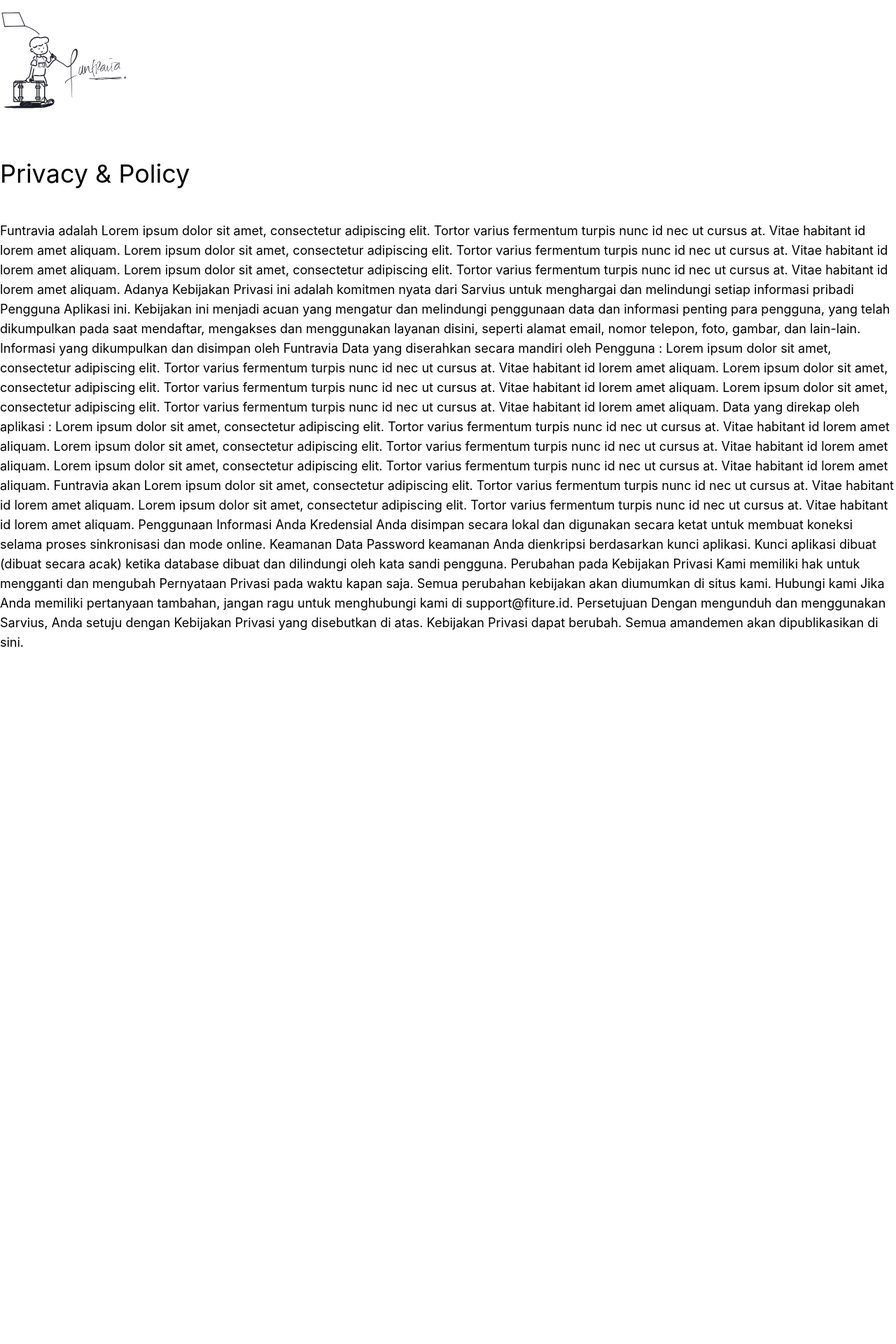
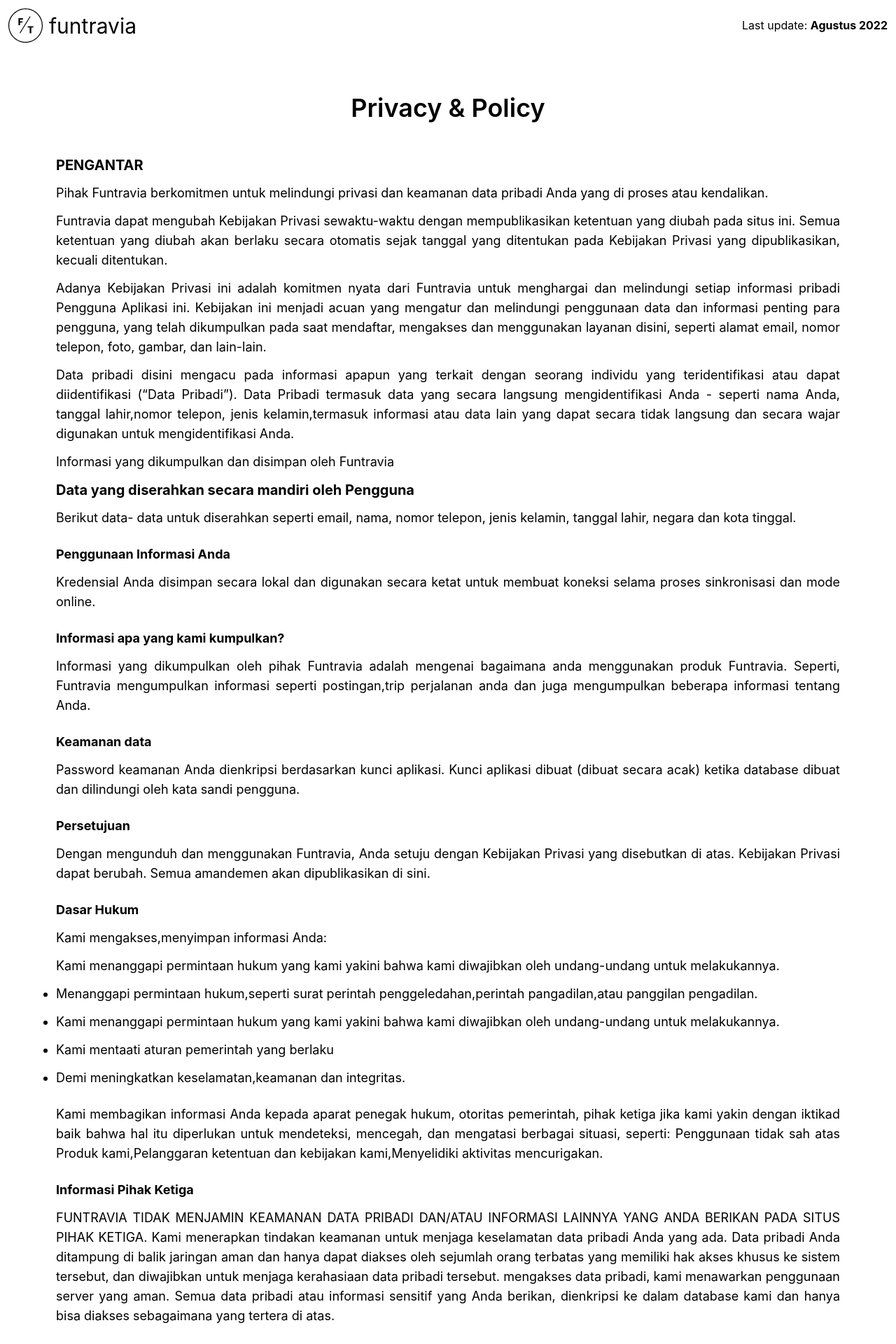
Before and after one commit to dhikadhiwijna/aerosoft, a Next.js app: page /privacypolicy in a window 1280 px wide. Shown: the part 100-2020 px from the top of the page at 70% size. Before the commit the page ends 1128 px from the top, so only its background shows below. Built offline with nearby package versions, Linux system fonts and the light colour scheme.

Commit message:
final revission

```diff
--- a/component/ContactUs.tsx
+++ b/component/ContactUs.tsx
@@ -25,7 +25,7 @@
         <form
           className="flex flex-1 flex-col w-full"
           method="POST"
-          action="https://formsubmit.co/data.funtravia@gmail.com"
+          action="https://formsubmit.co/support@funtravia.com"
           encType="multipart/form-data"
         >
           <input
--- a/component/Masthead.tsx
+++ b/component/Masthead.tsx
@@ -66,12 +66,14 @@
             <h2 className="text-md lg:text-xl uppercase font-normal ml-2">
               Download sekarang!
             </h2>
+
             <Image
               src="/assets/googleplay.svg"
               alt="Phone Logo"
               width={120}
               height={80}
             />
+
             <Image
               src="/assets/appleplay.svg"
               alt="Phone Logo"
--- a/pages/privacypolicy.tsx
+++ b/pages/privacypolicy.tsx
@@ -1,67 +1,188 @@
+import Head from "next/head";
 import Image from "next/image";
+import Link from "next/link";
 import React from "react";
 
 const PrivacyPolicy = () => {
   return (
-    <div className="container mx-auto my-24">
-      <div>
+    <section className="bg-light-white lg:py-16">
+      <div className="container mx-auto py-6 bg-white">
+        <Head>
+          <title>Funtravia&apos;s Privacy &amp; Policy</title>
+          <meta name="description" content="Funtravia's Landing Page" />
+          <link rel="icon" href="/vercel.svg" />
+        </Head>
+
+        <div className="flex flex-1 px-3 justify-between items-center ">
+          <Link href="../">
+            <div className="my-6 flex justify-center items-center gap-2 cursor-pointer">
               <Image
-          src="/assets/funtravialogo.svg"
+                src="/vercelblack.svg"
                 alt="Funtravia-Logo"
-          width={180}
-          height={180}
+                width={50}
+                height={50}
               />
+              <h3 className="text-3xl">funtravia</h3>
+            </div>
+          </Link>
+
+          <p>
+            Last update: <strong>Agustus 2022</strong>
+          </p>
         </div>
 
-      <div className="text-4xl my-12">Privacy &amp; Policy</div>
+        <div className="container px-6 lg:px-20 gap-5 my-12 text-lg text-justify">
+          <div className="text-4xl my-12 text-center font-semibold">
+            Privacy &amp; Policy
+          </div>
 
-      <div className="text-lg">
-        Funtravia adalah Lorem ipsum dolor sit amet, consectetur adipiscing
-        elit. Tortor varius fermentum turpis nunc id nec ut cursus at. Vitae
-        habitant id lorem amet aliquam. Lorem ipsum dolor sit amet, consectetur
-        adipiscing elit. Tortor varius fermentum turpis nunc id nec ut cursus
-        at. Vitae habitant id lorem amet aliquam. Lorem ipsum dolor sit amet,
-        consectetur adipiscing elit. Tortor varius fermentum turpis nunc id nec
-        ut cursus at. Vitae habitant id lorem amet aliquam. Adanya Kebijakan
-        Privasi ini adalah komitmen nyata dari Sarvius untuk menghargai dan
-        melindungi setiap informasi pribadi Pengguna Aplikasi ini. Kebijakan ini
-        menjadi acuan yang mengatur dan melindungi penggunaan data dan informasi
-        penting para pengguna, yang telah dikumpulkan pada saat mendaftar,
-        mengakses dan menggunakan layanan disini, seperti alamat email, nomor
-        telepon, foto, gambar, dan lain-lain. Informasi yang dikumpulkan dan
-        disimpan oleh Funtravia Data yang diserahkan secara mandiri oleh
-        Pengguna : Lorem ipsum dolor sit amet, consectetur adipiscing elit.
-        Tortor varius fermentum turpis nunc id nec ut cursus at. Vitae habitant
-        id lorem amet aliquam. Lorem ipsum dolor sit amet, consectetur
-        adipiscing elit. Tortor varius fermentum turpis nunc id nec ut cursus
-        at. Vitae habitant id lorem amet aliquam. Lorem ipsum dolor sit amet,
-        consectetur adipiscing elit. Tortor varius fermentum turpis nunc id nec
-        ut cursus at. Vitae habitant id lorem amet aliquam. Data yang direkap
-        oleh aplikasi : Lorem ipsum dolor sit amet, consectetur adipiscing elit.
-        Tortor varius fermentum turpis nunc id nec ut cursus at. Vitae habitant
-        id lorem amet aliquam. Lorem ipsum dolor sit amet, consectetur
-        adipiscing elit. Tortor varius fermentum turpis nunc id nec ut cursus
-        at. Vitae habitant id lorem amet aliquam. Lorem ipsum dolor sit amet,
-        consectetur adipiscing elit. Tortor varius fermentum turpis nunc id nec
-        ut cursus at. Vitae habitant id lorem amet aliquam. Funtravia akan Lorem
-        ipsum dolor sit amet, consectetur adipiscing elit. Tortor varius
-        fermentum turpis nunc id nec ut cursus at. Vitae habitant id lorem amet
-        aliquam. Lorem ipsum dolor sit amet, consectetur adipiscing elit. Tortor
-        varius fermentum turpis nunc id nec ut cursus at. Vitae habitant id
-        lorem amet aliquam. Penggunaan Informasi Anda Kredensial Anda disimpan
-        secara lokal dan digunakan secara ketat untuk membuat koneksi selama
-        proses sinkronisasi dan mode online. Keamanan Data Password keamanan
-        Anda dienkripsi berdasarkan kunci aplikasi. Kunci aplikasi dibuat
-        (dibuat secara acak) ketika database dibuat dan dilindungi oleh kata
-        sandi pengguna. Perubahan pada Kebijakan Privasi Kami memiliki hak untuk
-        mengganti dan mengubah Pernyataan Privasi pada waktu kapan saja. Semua
-        perubahan kebijakan akan diumumkan di situs kami. Hubungi kami Jika Anda
-        memiliki pertanyaan tambahan, jangan ragu untuk menghubungi kami di
-        support@fiture.id. Persetujuan Dengan mengunduh dan menggunakan Sarvius,
-        Anda setuju dengan Kebijakan Privasi yang disebutkan di atas. Kebijakan
-        Privasi dapat berubah. Semua amandemen akan dipublikasikan di sini.
+          <div className="text-xl font-bold mt-6">PENGANTAR</div>
+          <div className="my-3">
+            Pihak Funtravia berkomitmen untuk melindungi privasi dan keamanan
+            data pribadi Anda yang di proses atau kendalikan.
+          </div>
+          <div className="my-3">
+            Funtravia dapat mengubah Kebijakan Privasi sewaktu-waktu dengan
+            mempublikasikan ketentuan yang diubah pada situs ini. Semua
+            ketentuan yang diubah akan berlaku secara otomatis sejak tanggal
+            yang ditentukan pada Kebijakan Privasi yang dipublikasikan, kecuali
+            ditentukan.
+          </div>
+          <div className="my-3">
+            Adanya Kebijakan Privasi ini adalah komitmen nyata dari Funtravia
+            untuk menghargai dan melindungi setiap informasi pribadi Pengguna
+            Aplikasi ini. Kebijakan ini menjadi acuan yang mengatur dan
+            melindungi penggunaan data dan informasi penting para pengguna, yang
+            telah dikumpulkan pada saat mendaftar, mengakses dan menggunakan
+            layanan disini, seperti alamat email, nomor telepon, foto, gambar,
+            dan lain-lain.
+          </div>
+          <div className="my-3">
+            Data pribadi disini mengacu pada informasi apapun yang terkait
+            dengan seorang individu yang teridentifikasi atau dapat
+            diidentifikasi (“Data Pribadi”). Data Pribadi termasuk data yang
+            secara langsung mengidentifikasi Anda - seperti nama Anda, tanggal
+            lahir,nomor telepon, jenis kelamin,termasuk informasi atau data lain
+            yang dapat secara tidak langsung dan secara wajar digunakan untuk
+            mengidentifikasi Anda.
+          </div>
+          <div className="my-3">
+            Informasi yang dikumpulkan dan disimpan oleh Funtravia
+          </div>
+
+          <div className="text-xl font-bold ">
+            Data yang diserahkan secara mandiri oleh Pengguna
+          </div>
+          <div className="my-3">
+            Berikut data- data untuk diserahkan seperti email, nama, nomor
+            telepon, jenis kelamin, tanggal lahir, negara dan kota tinggal.
+          </div>
+
+          <div className="font-bold mt-6">Penggunaan Informasi Anda </div>
+          <div className="my-3">
+            Kredensial Anda disimpan secara lokal dan digunakan secara ketat
+            untuk membuat koneksi selama proses sinkronisasi dan mode online.
+          </div>
+
+          <div className="font-bold mt-6">
+            Informasi apa yang kami kumpulkan?
+          </div>
+          <div className="my-3">
+            Informasi yang dikumpulkan oleh pihak Funtravia adalah mengenai
+            bagaimana anda menggunakan produk Funtravia. Seperti, Funtravia
+            mengumpulkan informasi seperti postingan,trip perjalanan anda dan
+            juga mengumpulkan beberapa informasi tentang Anda.{" "}
+          </div>
+
+          <div className="font-bold mt-6">Keamanan data</div>
+          <div className="my-3">
+            Password keamanan Anda dienkripsi berdasarkan kunci aplikasi. Kunci
+            aplikasi dibuat (dibuat secara acak) ketika database dibuat dan
+            dilindungi oleh kata sandi pengguna.
+          </div>
+
+          <div className="font-bold mt-6">Persetujuan</div>
+          <div className="my-3">
+            Dengan mengunduh dan menggunakan Funtravia, Anda setuju dengan
+            Kebijakan Privasi yang disebutkan di atas. Kebijakan Privasi dapat
+            berubah. Semua amandemen akan dipublikasikan di sini.
+          </div>
+
+          <div className="font-bold mt-6">Dasar Hukum</div>
+          <div className="my-3">Kami mengakses,menyimpan informasi Anda:</div>
+          <div className="my-3">
+            Kami menanggapi permintaan hukum yang kami yakini bahwa kami
+            diwajibkan oleh undang-undang untuk melakukannya.
+          </div>
+
+          <ul className="list-disc flex flex-col gap-3">
+            <li>
+              Menanggapi permintaan hukum,seperti surat perintah
+              penggeledahan,perintah pangadilan,atau panggilan pengadilan.
+            </li>
+            <li>
+              Kami menanggapi permintaan hukum yang kami yakini bahwa kami
+              diwajibkan oleh undang-undang untuk melakukannya.
+            </li>
+            <li>Kami mentaati aturan pemerintah yang berlaku</li>
+            <li>Demi meningkatkan keselamatan,keamanan dan integritas.</li>
+          </ul>
+          <div className="mt-6">
+            Kami membagikan informasi Anda kepada aparat penegak hukum, otoritas
+            pemerintah, pihak ketiga jika kami yakin dengan iktikad baik bahwa
+            hal itu diperlukan untuk mendeteksi, mencegah, dan mengatasi
+            berbagai situasi, seperti: Penggunaan tidak sah atas Produk
+            kami,Pelanggaran ketentuan dan kebijakan kami,Menyelidiki aktivitas
+            mencurigakan.
+          </div>
+
+          <div className="mt-6 font-bold">​Informasi Pihak Ketiga</div>
+          <div className="mt-3">
+            FUNTRAVIA TIDAK MENJAMIN KEAMANAN DATA PRIBADI DAN/ATAU INFORMASI
+            LAINNYA YANG ANDA BERIKAN PADA SITUS PIHAK KETIGA. Kami menerapkan
+            tindakan keamanan untuk menjaga keselamatan data pribadi Anda yang
+            ada. Data pribadi Anda ditampung di balik jaringan aman dan hanya
+            dapat diakses oleh sejumlah orang terbatas yang memiliki hak akses
+            khusus ke sistem tersebut, dan diwajibkan untuk menjaga kerahasiaan
+            data pribadi tersebut. mengakses data pribadi, kami menawarkan
+            penggunaan server yang aman. Semua data pribadi atau informasi
+            sensitif yang Anda berikan, dienkripsi ke dalam database kami dan
+            hanya bisa diakses sebagaimana yang tertera di atas.
+          </div>
+
+          <div className="mt-6 font-bold">Hak Pengguna</div>
+          <div className="mt-3">
+            Kami ada beberapa fiture untuk siapa saja yang boleh melihat trip
+            perjalanan anda disana ada pengaturan trip perjalalan privasi (anda
+            dan teman trip perjalanan) dan publik (semua orang di
+            Funtravia).anda boleh tidak mengizinkan untuk mengakses kontak di
+            seluler atau perangkat lainnya dan lokasi saat ini.
+          </div>
+
+          <div className="mt-6 font-bold">Perubahan pada kebijakan privasi</div>
+          <div className="mt-3">
+            Kami memiliki hak untuk mengganti dan mengubah Pernyataan Privasi
+            pada waktu kapan saja. Semua perubahan kebijakan akan diumumkan di
+            situs kami.
+          </div>
+
+          <div className="mt-6 font-bold">Hubungi kami</div>
+          <div className="mt-3">
+            Jika Anda memiliki pertanyaan tambahan, jangan ragu untuk
+            menghubungi kami di{" "}
+            <span
+              className="underline text-blue-600 cursor-pointer"
+              onClick={(e) => {
+                window.location.href = "mailto:support@funtravia.com";
+                e.preventDefault();
+              }}
+            >
+              support@funtravia.com
+            </span>
           </div>
         </div>
+      </div>
+    </section>
   );
 };
 
```
Also changed, not shown: component/Footer.tsx (+46 -6 lines). Lines whose indentation alone changed are shown as unchanged.
